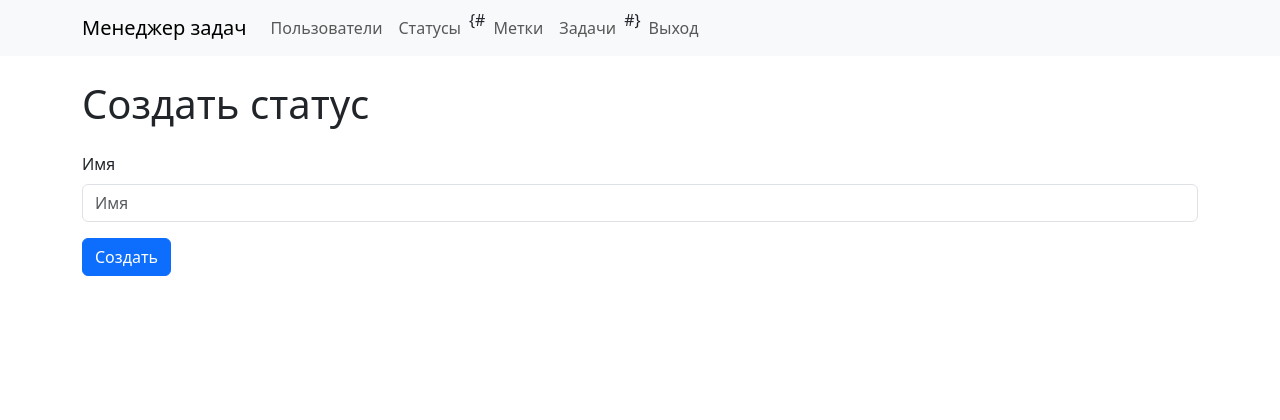
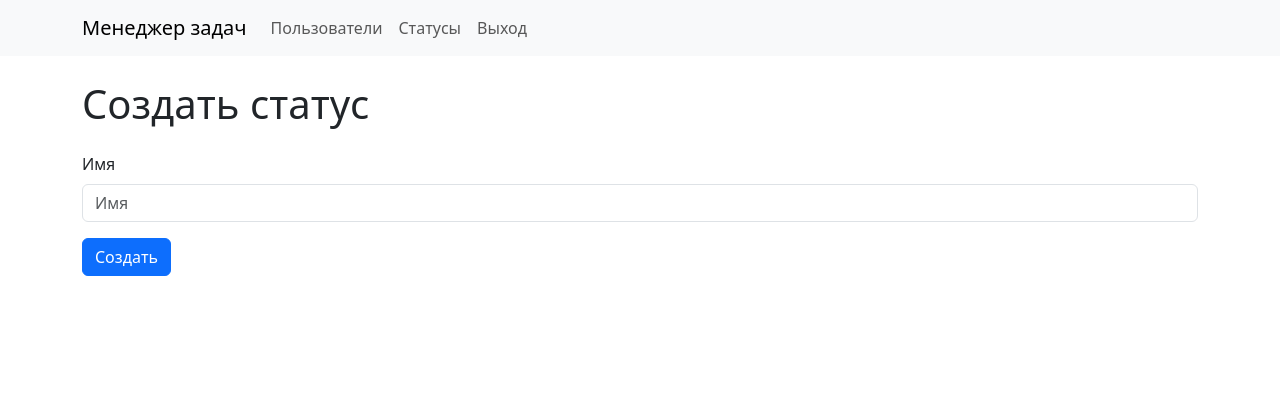
Before and after one commit to alenashcheglova/python-project-52, a Django app: page /statuses/create/ in a window 1280 px wide. Shown: the top 420 px of the page. Run offline with Django 5.2, Linux system fonts and the light colour scheme; a user stored in the database is signed in; some libraries are stand-ins or nearby versions.

Commit message:
fix base.html

```diff
--- a/templates/base.html
+++ b/templates/base.html
@@ -43,14 +43,6 @@
                 </li>
 
 
-                {#
-                <li class="nav-item">
-                  <a class="nav-link" href="{% url 'labels_index' %}">Метки</a>
-                </li>
-                <li class="nav-item">
-                  <a class="nav-link" href="{% url 'tasks_index' %}">Задачи</a>
-                </li>
-                #}
 
 
 
```
